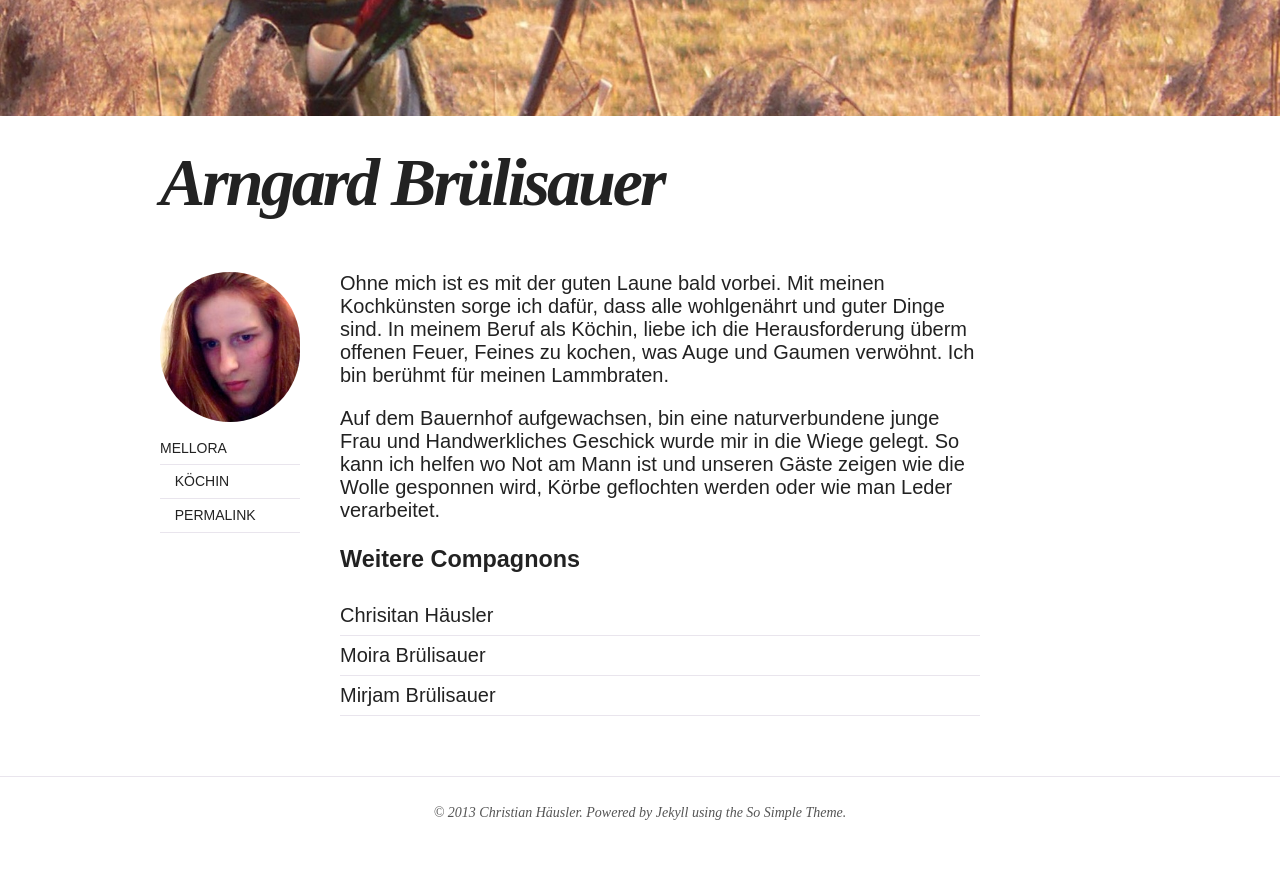
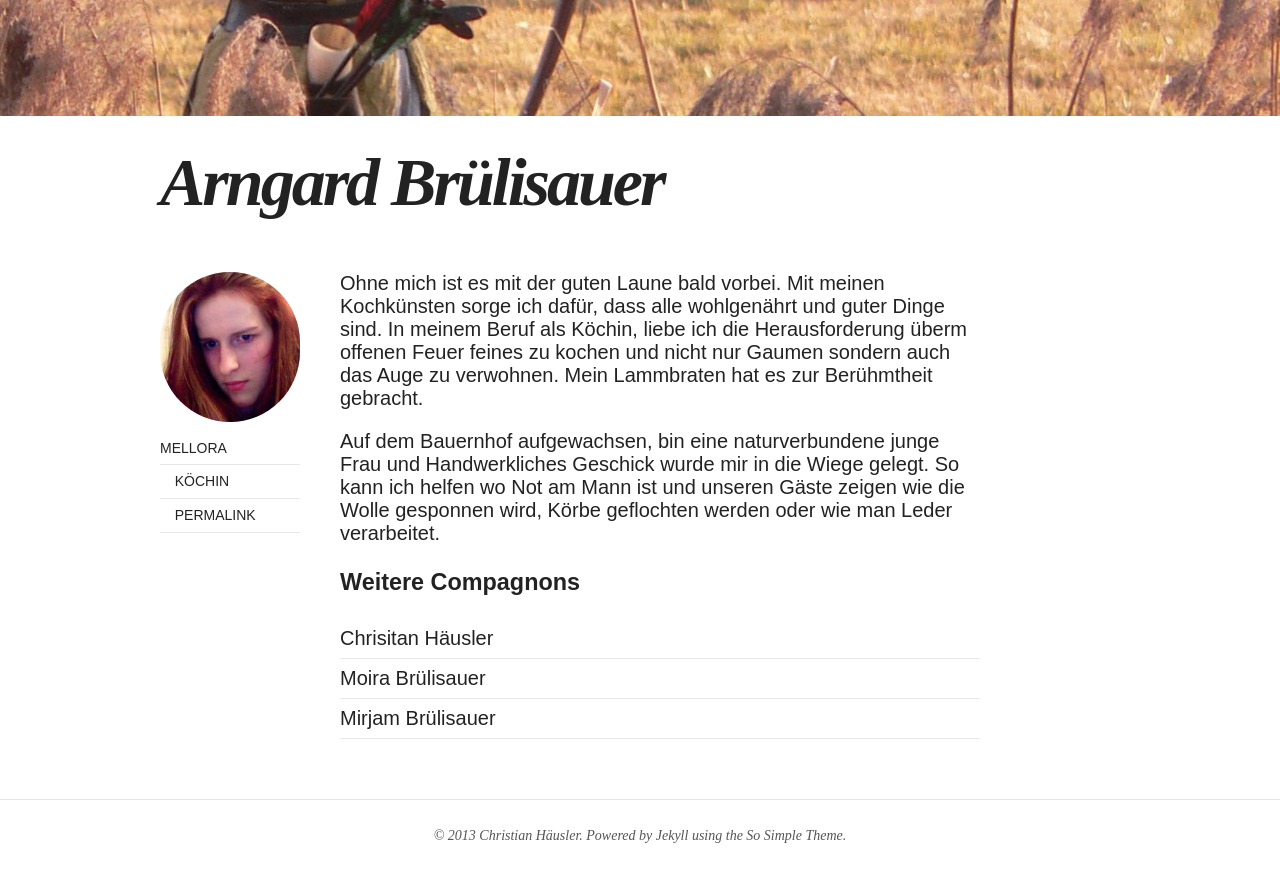
Before and after one commit to corvus-ch/cotuno, a Jekyll site: the page built from _posts/compagnons/2013-01-29-arngard.md, in a window 1280 px wide and 900 px high, scrolled down 577 px. Shown: the top 882 px of the window. Built offline with Jekyll 4.4.1, drawn with Linux system fonts in a browser that asks for light colours; nearby versions of some CDN libraries.

Commit message:
Imporved wording for arngard

```diff
--- a/_posts/compagnons/2013-01-29-arngard.md
+++ b/_posts/compagnons/2013-01-29-arngard.md
@@ -11,6 +11,6 @@ image:
   feature: arngard_feature.jpg
   portrait: arngard_portrait.jpg
 ---
-Ohne mich ist es mit der guten Laune bald vorbei. Mit meinen Kochkünsten sorge ich dafür, dass alle wohlgenährt und guter Dinge sind. In meinem Beruf als Köchin, liebe ich die Herausforderung überm offenen Feuer, Feines zu kochen, was Auge und Gaumen verwöhnt. Ich bin berühmt für meinen Lammbraten.
+Ohne mich ist es mit der guten Laune bald vorbei. Mit meinen Kochkünsten sorge ich dafür, dass alle wohlgenährt und guter Dinge sind. In meinem Beruf als Köchin, liebe ich die Herausforderung überm offenen Feuer feines zu kochen und nicht nur Gaumen sondern auch das Auge zu verwohnen. Mein Lammbraten hat es zur Berühmtheit gebracht.
 
 Auf dem Bauernhof aufgewachsen, bin eine naturverbundene junge Frau und Handwerkliches Geschick wurde mir in die Wiege gelegt. So kann ich helfen wo Not am Mann ist und unseren Gäste zeigen wie die Wolle gesponnen wird, Körbe geflochten werden oder wie man Leder verarbeitet.
```
